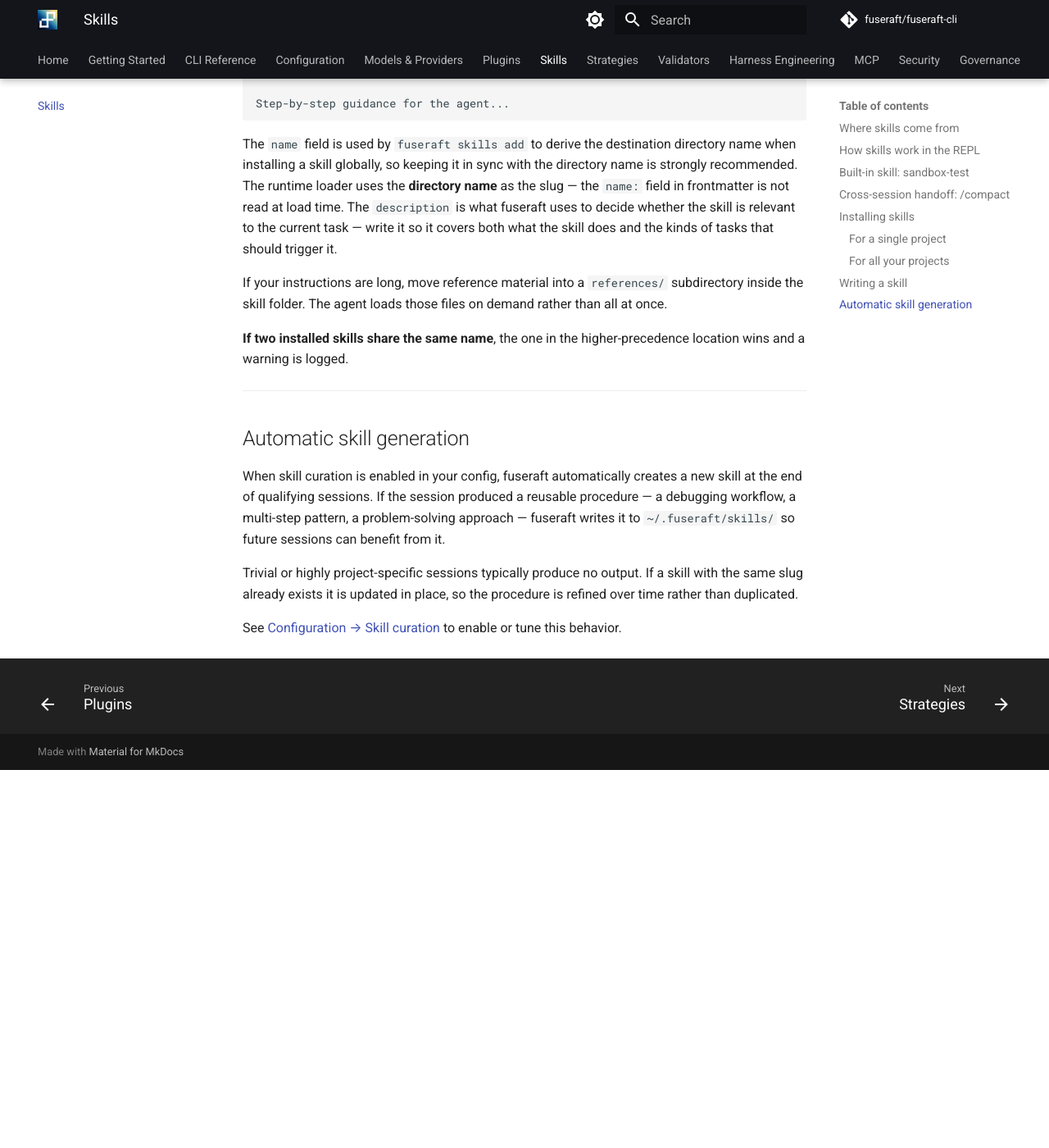
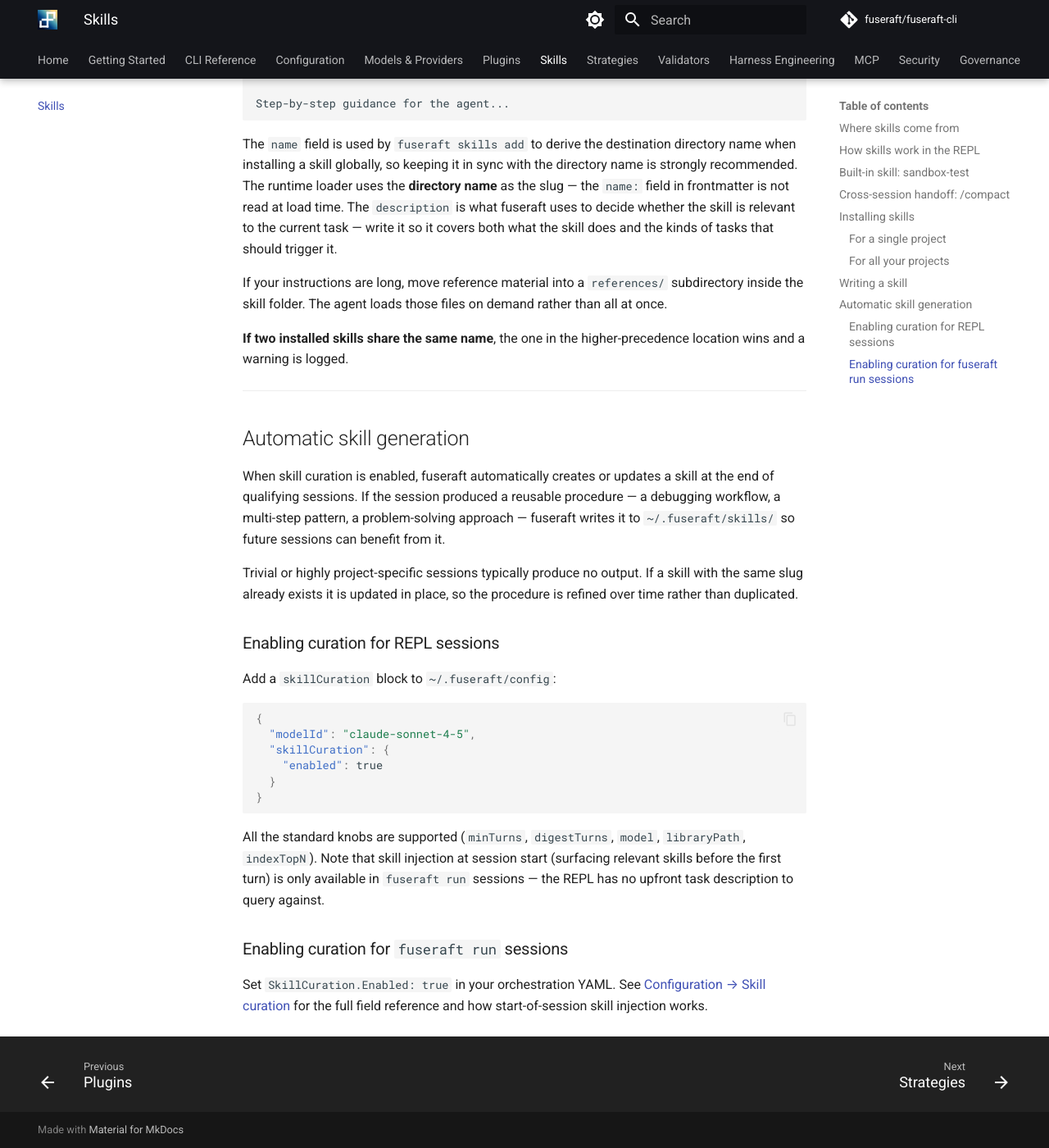
Before and after one commit to fuseraft/fuseraft-cli, an MkDocs documentation site: the page built from docs/skills.md, in a window 1280 px wide and 1400 px high, scrolled down 3379 px. Shown: the whole window at 82% size. Built offline with MkDocs 1.6.1 and Material for MkDocs 9.7.7, drawn with Linux system fonts in a browser that asks for light colours; comment, search, counter and statistics services are not loaded; before the commit the page ends 4318 px from its top, so only the background shows below that.

Commit message:
docs: document REPL skill curation support
- skills.md: expand 'Automatic skill generation' with separate REPL and
  fuseraft-run subsections; show ~/.fuseraft/config JSON example; note
  that start-of-session skill injection is run-only
- configuration.md: add REPL JSON example alongside the YAML block in
  the Skill curation section; clarify injection is fuseraft run only

````diff
--- a/docs/skills.md
+++ b/docs/skills.md
@@ -125,8 +125,25 @@
 
 ## Automatic skill generation
 
-When skill curation is enabled in your config, fuseraft automatically creates a new skill at the end of qualifying sessions. If the session produced a reusable procedure — a debugging workflow, a multi-step pattern, a problem-solving approach — fuseraft writes it to `~/.fuseraft/skills/` so future sessions can benefit from it.
+When skill curation is enabled, fuseraft automatically creates or updates a skill at the end of qualifying sessions. If the session produced a reusable procedure — a debugging workflow, a multi-step pattern, a problem-solving approach — fuseraft writes it to `~/.fuseraft/skills/` so future sessions can benefit from it.
 
 Trivial or highly project-specific sessions typically produce no output. If a skill with the same slug already exists it is updated in place, so the procedure is refined over time rather than duplicated.
 
-See [Configuration → Skill curation](configuration.md#skill-curation) to enable or tune this behavior.
+### Enabling curation for REPL sessions
+
+Add a `skillCuration` block to `~/.fuseraft/config`:
+
+```json
+{
+  "modelId": "claude-sonnet-4-5",
+  "skillCuration": {
+    "enabled": true
+  }
+}
+```
+
+All the standard knobs are supported (`minTurns`, `digestTurns`, `model`, `libraryPath`, `indexTopN`). Note that skill injection at session start (surfacing relevant skills before the first turn) is only available in `fuseraft run` sessions — the REPL has no upfront task description to query against.
+
+### Enabling curation for `fuseraft run` sessions
+
+Set `SkillCuration.Enabled: true` in your orchestration YAML. See [Configuration → Skill curation](configuration.md#skill-curation) for the full field reference and how start-of-session skill injection works.
````
Also changed, not shown: docs/configuration.md (+17 -2 lines).
